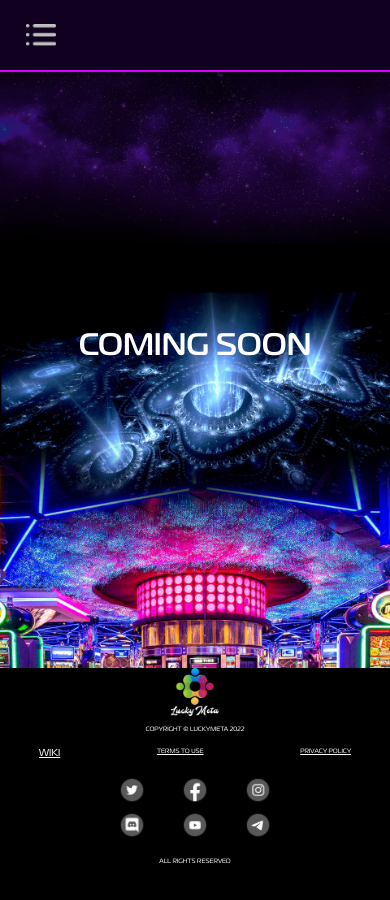
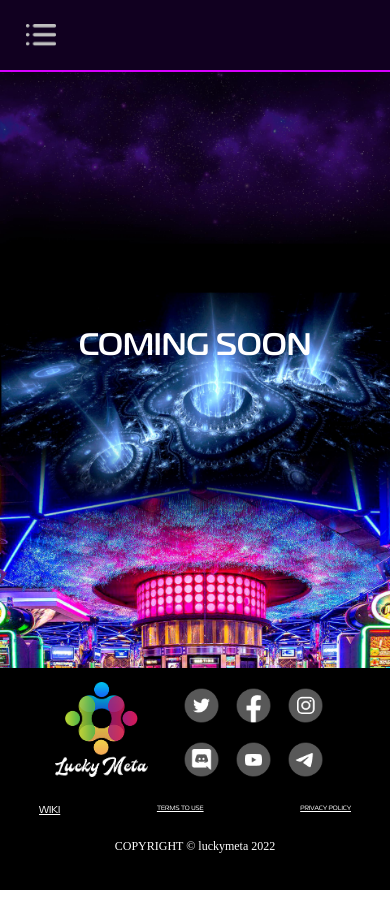
Before and after one commit to cris200751/lucky-origin2, a Vue app: page /more in a window 390 px wide. Built offline with nearby package versions, Linux system fonts and the light colour scheme.

Commit message:
修改英文文法以及界面布局

```diff
--- a/src/components/public/footer.vue
+++ b/src/components/public/footer.vue
@@ -50,6 +50,66 @@
       </div>
     </div> -->
     <div class="bottom">
+      <div class="new-left">
+        <img class="img" src="../../../static/images/Logofooter.png" />
+        <div class="right links">
+          <ul>
+            <li
+              @click="jumpclick(' https://twitter.com/Lucky_Metaverse')"
+              class="social-network"
+            >
+              <img class="no-color" src="@/assets/images/twitter-no-color.png" />
+              <img class="color" src="@/assets/images/twitter.png" />
+            </li>
+            <li
+              @click="
+                jumpclick('https://www.facebook.com/LuckyMetaverse')
+              "
+              class="social-network"
+            >
+              <img class="no-color" src="@/assets/images/facebook-no-color.png" />
+              <img class="color" src="@/assets/images/facebook.png" />
+            </li>
+            <li
+              @click="jumpclick('https://www.instagram.com/luckymeta_official')"
+              class="social-network"
+            >
+              <img
+                class="no-color"
+                src="@/assets/images/instagram-no-color.png"
+              />
+              <img class="color" src="@/assets/images/instagram.png" />
+            </li>
+          </ul>
+          <ul>
+            <li
+              @click="jumpclick('https://discord.gg/UqH7GwwV89')"
+              class="social-network"
+            >
+              <img class="no-color" src="@/assets/images/discord-no-color.png" />
+              <img class="color" src="@/assets/images/discord.png" />
+            </li>
+            <li
+              @click="
+                jumpclick(
+                  'https://www.youtube.com/channel/UCl66czQcUxBU-iZ9yYjBclA'
+                )
+              "
+              class="social-network"
+            >
+              <img class="no-color" src="@/assets/images/youtube-no-color.png" />
+              <img class="color" src="@/assets/images/youtube.png" />
+            </li>
+            <li
+              @click="jumpclick('https://t.me/luckymetaverse')"
+              class="social-network"
+            >
+              <img class="no-color" src="@/assets/images/telegram-no-color.png" />
+              <img class="color" src="@/assets/images/telegram.png" />
+            </li>
+          </ul>
+        </div>
+      </div>
       <div class="left">
         <img src="../../../static/images/Logofooter.png" />
         <p>{{$t('COPYRIGHT')}} © luckymeta 2022</p>
@@ -72,6 +132,7 @@
           <span>{{$t('PRIVACYPOLICY')}}</span>
         </div>
       </div>
+      <p class="new-right">{{$t('COPYRIGHT')}} © luckymeta 2022</p>
       <div class="right">
         <ul>
           <li
@@ -352,6 +413,47 @@ export default {
   display: none;
 }
 
+.footer .bottom .new-right {
+  display: none;
+  text-align: center;
+  font-weight: 500;
+  font-size: 12px;
+  margin-top: 22px;
+}
+
+.footer .bottom .new-left {
+  display: none;
+}
+
+.footer .bottom .new-left {
+  justify-content: center;
+  align-items: center;
+}
+
+.footer .bottom .new-left .img {
+  width: 24%;
+  margin-right: 31px;
+}
+
+.footer .bottom .new-left .links {
+  width: 40%;
+}
+
+.footer .bottom .new-left .links ul {
+  width: 100%;
+  display: flex;
+}
+
+.footer .bottom .new-left .links ul li {
+  width: calc(100% / 3);
+  height: 50%;
+}
+
+.footer .bottom .new-left .links ul li img {
+  width: 86%;
+  height: 86%;
+}
+
 @media only screen and (max-width: 767px) {
   .footer {
     margin-top: -1px;
@@ -471,6 +573,22 @@ export default {
     width: 40px;
     height: 40px;
   }
+  .footer .bottom .left {
+    display: none;
+  }
+  .footer .bottom>.right {
+    display: none;
+  }
+
+  .footer .bottom .new-right {
+    display: block;
+  }
+
+  .footer .bottom .new-left {
+    display: flex;
+  }
+
+
 }
 
 @media only screen and (max-width: 440px) {
--- a/src/components/sections/SocialMedia.vue
+++ b/src/components/sections/SocialMedia.vue
@@ -113,13 +113,25 @@ export default {
 }
 
 @media only screen and (max-width: 670px) {
+  .title {
+    font-size: 30px;
+  }
+
+  .section-container {
+    padding-top: 130px;
+    padding-bottom: 100px;
+    background: url("../../assets/images/social-media-background-mobile.png");
+    background-size: 100% 100%;
+    background-position: center;
+  }
+
   .list-social-network {
     justify-content: space-around;
     flex-wrap: wrap;
   }
 
   .social-network  {
-    width: calc(100% / 3);
+    width: calc(100% / 2);
     margin-right: 0;
   }
 
--- a/src/components/sections/Sportsbook.vue
+++ b/src/components/sections/Sportsbook.vue
@@ -48,4 +48,14 @@ export default {};
     padding: 0 0.7rem;
   }
 }
+
+@media only screen and (max-width: 480px) {
+  .section-container {
+    padding-top: 33px;
+    padding-bottom: 30px;
+    background: url("../../assets/images/sportsbook-background-mobile.png");
+    background-size: cover;
+    background-position: center;
+  }
+}
 </style>
--- a/src/components/sections/Team.vue
+++ b/src/components/sections/Team.vue
@@ -141,22 +141,22 @@ export default {};
     padding: 0 0.7rem;
   }
 
-  #team .team-list .team-item .new-right {
-    font-size: 16px;
-    line-height: 24px;
+  #team .team-list .team-item .right {
+    font-size: 18px;
+    line-height: 20px;
   }
 }
 
 @media only screen and (max-width: 900px) {
-#team .team-list .team-item .new-right {
+#team .team-list .team-item .right {
   font-size: 16px;
-  line-height: 18px;
+  line-height: 20px;
 }
 
 }
 
 @media only screen and (max-width: 767px) {
-#team .team-list .team-item .new-right {
+#team .team-list .team-item .right {
   font-size: 14px;
   line-height: 18px;
 }
--- a/src/language/en.json
+++ b/src/language/en.json
@@ -9,14 +9,14 @@
     "infoNew": "LuckyMeta is an iGaming platform that is fully operated on Smart Contract and Blockchain. As a platform focusing on betting and gaming, LuckyMeta goes far beyond the traditional online and cryptocurrency casinos. There will be two types of tokens in circulation on the LuckyMeta platform. Ride on our train towards the Metaverse. Together, we can build a greater ecosystem for iGaming.",
     "Introducing": "Introducing",
     "Basic": "Basic",
-    "BasicTitle": "LuckyMeta is a metaverse of NFTs, liquidity mining, PLAY to Earn with multiple mechanisms, there are more surprises waiting for you to discover",
-    "Basic1": "LuckyMeta will launch multiple common NFTs and rare NFTs at the same time.Users can upgrade common NFTs by consuming LMG, and upgrade rare NFTs by consuming LMT.The upgraded NFT will get more rewards.",
-    "Basic2": "The full name of DeFi is Decentralized Finance, which is 'decentralized finance', and users can get more LMG/LMT by adding liquidity.",
-    "Basic3": "The igaming metaverse is first and foremost a gaming metaverse and the core of the entire metaverse economy is the Play to Earn. We earn while we play. LM achieves the Play to Earn from the following aspects:",
-    "Basic4": "All the major affairs of LM are decided by the Decentralized Autonomous Community Organization (DAO) by LMT voting. The community plays a major role in leading towards success since its establishment.",
-    "NFTsIntroduce": "LuckyMeta will launch multiple common NFTs and rare NFTs at the same time. Users can upgrade common NFTs by consuming LMG, and upgrade rare NFTs by consuming LMT. The upgraded NFT will get more rewards.",
+    "BasicTitle": "LuckyMeta is a Metaverse of NFT’s, liquidity mining, and multiple Play2Earn mechanisms. Discover all the surprises that are waiting for you.",
+    "Basic1": "LuckyMeta will launch multiple “Ordinary” and “Rare” NFTs simultaneously. Users can upgrade “Ordinary” NFTs by consuming LMG tokens. The “Rare” NFTs can be upgraded by consuming LMT tokens. The upgraded NFTs are eligible for even more rewards. ",
+    "Basic2": "Defi stands for “Decentralized Finance. Users can get more LMG/LMT by adding liquidity. ",
+    "Basic3": "The iGaming Metaverse is first and foremost about gaming. The core of our entire Metaverse economy is Play2Earn. We earn while we play.",
+    "Basic4": "All the major affairs of LuckyMeta are decided by our Decentralized Autonomous Organization (DAO) by LMT voting. The community has played a major role in leading us towards success since its establishment. ",
+    "NFTsIntroduce": "LuckyMeta will launch multiple “Ordinary” and “Rare” NFTs simultaneously. Users can upgrade “Ordinary” NFTs by consuming LMG tokens. The “Rare” NFTs can be upgraded by consuming LMT tokens. The upgraded NFTs are eligible for even more rewards.",
     "SlotsGame": "Slots Game",
-    "SlotsAlt": "Slots is the first game introduced by LM. Through its open platform, LM also accepts various applications from the mainstream slot machine providers such as Platipus and NETENT to join the open product system of LM. In fact, LM supports a set of specifications which enables other product service providers to use the smart contracts like the building blocks and builds the metaverse world together.",
+    "SlotsAlt": "Slots are the first games being introduced by LuckyMeta. Through our open platform, we also are excited to accept various applications from the mainstream slot machine providers such as Platipus and NETENT to join our open product system. LuckyMeta supports a set of specifications which enables other product service providers to use the smart contracts like building blocks and join hands with us to build the Metaverse world together. ",
     "FAQ": "FAQ",
     "Mining": "Mining",
     "Mining1": "1. How Do I Start Mining? Do I Need to Stake My NFT On The LuckyMeta Platform? Or Do I Deposit it into My Wallet Which Is Linked To LuckyMeta? ",
@@ -35,9 +35,9 @@
     "Metaverse": "Metaverse",
     "Metaverse1": "1. When Will It Be A Metaverse? ",
     "Metaverse1_answer": "The current mobile version is already a metaverse. The PC version is currently being tested and will be released within a month.",
-    "Metaverse2": "2. What Will The LM Metaverse Looks Like? Is There Any Reference?",
+    "Metaverse2": "2. WHAT Will The LM Metaverse Look Like? Are There Any References? ",
     "Metaverse2_answer": "Please contact our official admin team to obtain the Beta test address for LuckyMeta. Currently, we are actively building the LuckyMeta community and DAO, and everyone is welcome to participate.",
-    "Metaverse3": "3. What Are The Characters Look Like? Are There Any Design Drawings For Reference?",
+    "Metaverse3": "3. What Do The Characters Look Like? Are There Any Design Designs To Reference? ",
     "Metaverse3_answer": "LuckyMeta has 10 rare NFT charaters and 20 ordinary NFT characters. Please contact our official admins for the opportunity to preview the NFT character designs.",
     "Game": "Game",
     "Game1": "1. Besides Slots, What Other Games Will Be Available?",
@@ -56,14 +56,14 @@
     "Pledge3": "3. Where Can I Find The Details Of Dividends And Rewards? On The Website Or The Gaming Platform?",
     "Pledge3_answer": "You can find the specific reward rules on the WIKI of LuckyMeta's official website : WWW.LUKYMETA.IO .  And of course you can also find the calculation formulas in the white paper.",
     "DevelopmentPartners": "Development and Partners",
-    "DevelopmentPartners1": "1. Is LuckyMeta Game Be Developed By Any Well-known Developers?",
+    "DevelopmentPartners1": "1. Are The LuckyMeta Games Being Developed By Any Well-Known Developers?",
     "DevelopmentPartners1_answer": "LuckyMeta is being developed by the same engineers who have managed casino games which are ranked in the top 10 of the APP Store. Both the main engineer and the main planner have nearly 15 years of experience in the gaming industry. And of course they are also CyberPunks.",
     "DevelopmentPartners2": "2. Does LuckyMeta Have Any Well Known Partners?",
     "DevelopmentPartners2_answer": "Yes, we absolutely do. Please check LuckyMeta's official webpage to see a full list of our partners.",
     "LiveEntertaiment": "Live Entertaiment",
-    "LiveContent": "The Live Entertainment hosts exciting games such as Monopoly Live, Deal or No Deal, and the Wheel of Fortune. There are also various casino games with live dealers, such as baccarat. All these games are implemented in the form of smart contracts. Through the leading AR/VR and the blockchain computing, we breakthrough the barriers of the metaverse entertainment and the real-world entertainment.",
+    "LiveContent": "Our Live Entertainment hosts exciting games such as Monopoly Live, Deal or No Deal, and Wheel of Fortune. There are also various casino games with live dealers, such as Baccarat. All these games are implemented using Smart Contracts. Utilizing cutting edge AR/VR and blockchain technology, we breakthrough the barriers of Metaverse entertainment as well as real world entertainment. ",
     "Sportsbook": "Sportsbook",
-    "SportsbookContent": "LM cooperates with major blockchain oracle service providers such as LINK to launch the world's largest decentralized Sports Betting game project. It covers full range of the international events and sports that you may think of, including football, NFL and even esports. It also covers virtual sports such as virtual horse racing and soccer.",
+    "SportsbookContent": "LuckyMeta is cooperating with major blockchain oracle service providers such as LINK in order to launch the world’s largest decentralized Sports Betting game project. We cover a full range of international events and sports, including Soccer, NFL, NBA, and many others. Virtual sports such as Virtual horse racing and Virtual Soccer will also be available. ",
     "SocialMedia": "Social Media",
     "Tokenomics": "Ecosystem",
     "Partner": "Partners",
@@ -104,40 +104,41 @@
 
 
     "Gold": "Gold",
-    "Goldcontent": "LuckyMeta Gold (LMG) LMG is a game point token, which is distributed to users through daily rewards, with a total of 10 billion pieces",
+    "Goldcontent": "LuckyMeta Gold (LMG) are the game currency tokens, which are distributed to users through daily rewards. There will be 10 billion LMG tokens in circulation. ",
     "Purchases": "Purchases and",
-    "Upgrades": "Upgrades of NFT",
+    "Upgrades": "Upgrades NFTs",
     "Participates": "Participates in",
-    "iGaming": "iGaming Games",
-    "LuckyMetaToken": "LuckyMeta Token (LMT) LMT is the governance and equity tokens of the platform. There is 100 million LMT tokens in circulation.",
+    "iGaming": "iGaming",
+    "LuckyMetaToken": "LuckyMeta Token (LMT) are the governance and equity tokens for the platform. There will be 100 million LMT tokens in circulation.",
     "Rewards": "Rewards for",
     "Referrals": "Referrals",
     "ReceivesPlatform": "Receives Platform",
     "RevenueDividends": "Revenue Dividends",
     "LiquidityMining": "Liquidity Mining",
-    "ParticipatesLM": "Participates in LM’s",
-    "Organization": "Dao Organization",
+    "ParticipatesLM": "Participates in",
+    "Organization": "LuckyMeta’s DAO",
     "vip": "VIP",
     "vipcontent1": "Users pledge 100 LMT to mint 1 LuckyMeta VIP (LMV).",
-    "vipcontent2": "LMV is a membership certificate of LM and it is also the value capture tool",
-    "vipcontent3": "of the platform. Holding LMV can enjoy the following benefits:",
+    "vipcontent2": "LMV is a membership certificate for LuckyMeta and is also a value capture ",
+    "vipcontent3": "tool for the platform. Holders of LMV can enjoy the following benefits.",
     "MembershipBenefits": "Membership Benefits",
     "MintRedeem": "Mint and Redeem",
     "InvitationRebates": "Invitation Rebates",
     "Company": "The Company",
-    "company1": "In line with the regulations, we’ve setup and registered LuckyMeta Foundation in New York. The foundation is found to manage the financing and funding activities to LuckyMeta.",
-    "company2": "We’ve found LuckyMeta Technology in Silicon Valley, mainly to support the products and technologies development of LuckyMeta. And LuckyMeta Marketing in Las Vegas is the operational arm to handle daily operations, marketing, communications and business collaborations.",
-    "company3": "Below is the structure of these three institutions",
+    "company1": "In line with regulations, we have setup and registered the LuckyMeta Foundation in New York. The foundation was founded to manage our financing and funding activities.",
+    "company2": "In addition, we founded LuckyMeta Technology in Silicon Valley, in order to support our product and technology development. Last but not least, LuckyMeta Marketing in Las Vegas are the team who handle daily operations, marketing, communications and business collaborations.",
+    "company3": "LuckyMeta will continue to strive towards the upmost compliance and governance through the DAO.",
     "Foundation": "Foundation, New York",
     "Technology": "Technology, Silicon VAlley",
     "Marketing": "Marketing, Las Vegas",
     "company4": "LuckyMeta will continue to explore the journey of compliance and governance of DAO.",
     "TeamIntroduction": "Team introduction",
-    "team1": "Our core founding team members were from big names in the industry",
-    "team2": "like: ZYGNA, UBISOFT, PlayTika, AG … And the core members in the ",
-    "team3": "operational are all more than 10 years of solid experience in the industry. ",
-    "team4": "We’re not just game lovers but punk in the crypto world too! We aim to ",
-    "team5": "build a fun and easy, open and fair iGaming platform in Metaverse",
+    "team1": "Our core founding team members have worked for some big names in the ",
+    "team2": "industry such as ZYGNA, UBISOFT, PLAYTika, AG, and more!…. They all have ",
+    "team3": "more than 10 years of solid experience in the industry. They are not just",
+    "team4": "gaming enthusiasts, but also punks in the crypto world too. The common ",
+    "team5": "aim is to build an exciting, groundbreaking, decentralized iGaming platform",
+    "team6": "for the Metaverse.",
 
     "DheerajShukla1": "Dheeraj Shukla (India) Co-founder cum CTO",
     "DheerajShukla2": "Former Boombox and Ubisoft,",
@@ -168,7 +169,7 @@
     "ClaudiaLEE9": "8 years in International Business Development.",
 
 
-    "newTeamDesc": "Our core founding team members were from big names in the industry like: ZYGNA, UBISOFT, PlayTika, AG … And the core members in the operational are all more than 10 years of solid experience in the industry. We’re not just game lovers but punk in the crypto world too! We aim to build a fun and easy, open and fair iGaming platform in Metaverse",
+    "newTeamDesc": "Our core founding team members have worked for some big names in the industry such as ZYGNA, UBISOFT, PLAYTika, AG, and more!…. They all have more than 10 years of solid experience in the industry. They are not just gaming enthusiasts, but also punks in the crypto world too. The common aim is to build an exciting, groundbreaking, decentralized iGaming platform for the Metaverse.",
 
     "newDheerajShukla": "Dheeraj Shukla (India) Co-founder cum CTO Former Boombox and Ubisoft, more than 10 years in Esports Development. Graduated from Université de Montréal 10+ years professional gamer, winning multiple championships titles",
     "newNeonFitzgerald": "Neon Fitzgerald (U.S.A.) Co-founder cum COO Former Jelly Button and Playtika, in the past 12 years in the mobile gaming industry, Neon has worked on multiple aspects of the business including; marketing, monetization, game economy, UI/UX, and product development. His strengths are in monetization and game economy. MBA from MIT Sloan School of Management",
```
Also changed, not shown: src/assets/images/social-media-background-mobile.png (added), src/assets/images/sportsbook-background-mobile.png (added).
